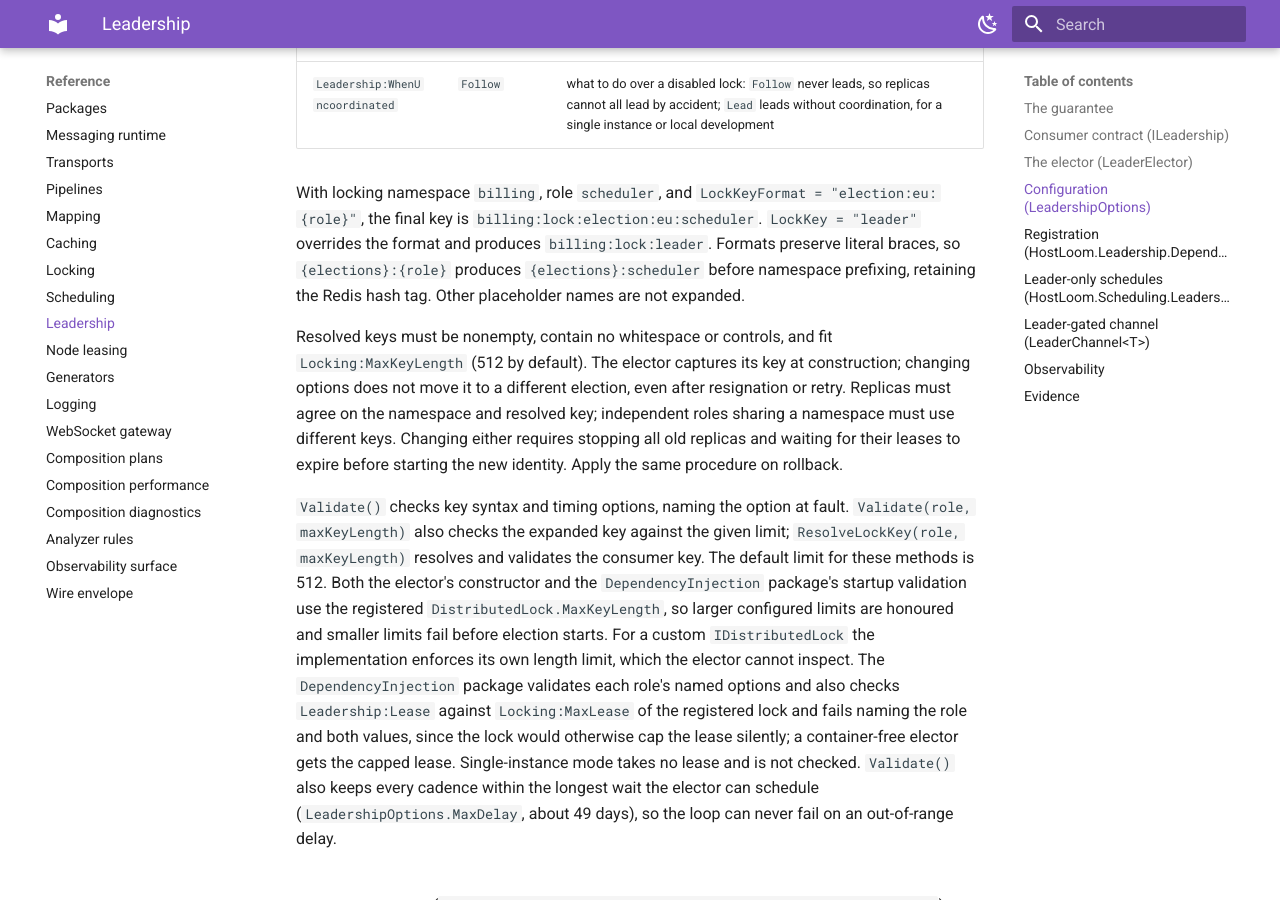
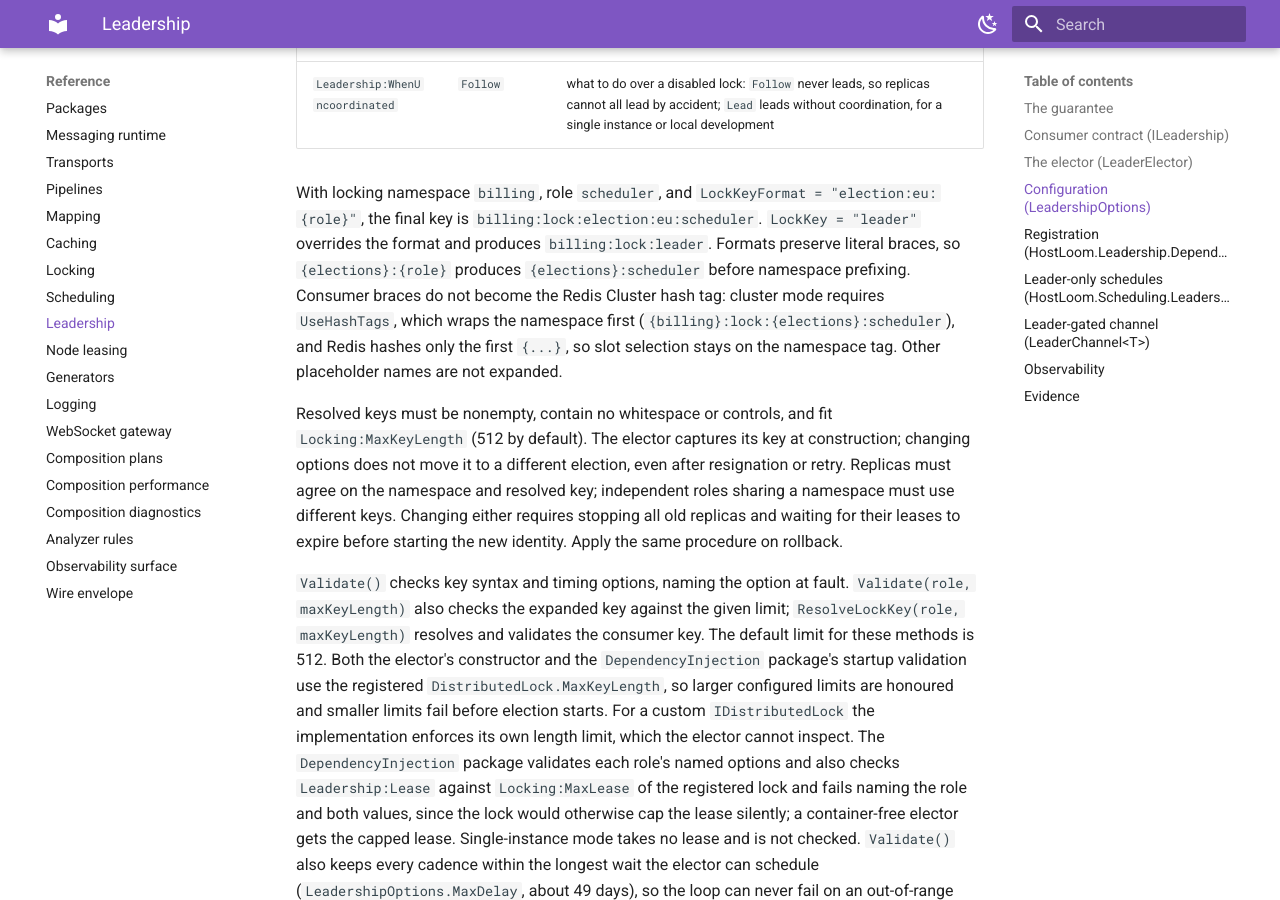
Before and after one commit to kidoz/hostloom, an MkDocs documentation site: the page built from docs/reference/leadership.md, in a window 1280 px wide and 900 px high, scrolled down 2976 px. Built offline with MkDocs 1.6.1 and Material for MkDocs 9.7.7, drawn with Linux system fonts in a browser that asks for light colours.

Commit message:
Correct the leader lock-key hash-tag guidance

```diff
--- a/docs/reference/leadership.md
+++ b/docs/reference/leadership.md
@@ -101,8 +101,11 @@ coordination, term, lease, and cadence without executing anything.
 With locking namespace `billing`, role `scheduler`, and `LockKeyFormat = "election:eu:{role}"`,
 the final key is `billing:lock:election:eu:scheduler`. `LockKey = "leader"` overrides the
 format and produces `billing:lock:leader`. Formats preserve literal braces, so
-`{elections}:{role}` produces `{elections}:scheduler` before namespace prefixing, retaining
-the Redis hash tag. Other placeholder names are not expanded.
+`{elections}:{role}` produces `{elections}:scheduler` before namespace prefixing. Consumer
+braces do not become the Redis Cluster hash tag: cluster mode requires `UseHashTags`, which
+wraps the namespace first (`{billing}:lock:{elections}:scheduler`), and Redis hashes only the
+first `{...}`, so slot selection stays on the namespace tag. Other placeholder names are not
+expanded.
 
 Resolved keys must be nonempty, contain no whitespace or controls, and fit
 `Locking:MaxKeyLength` (512 by default). The elector captures its key at construction;
```
Also changed, not shown: src/HostLoom.Leadership/README.md (+6 -3 lines), 2 other files.
